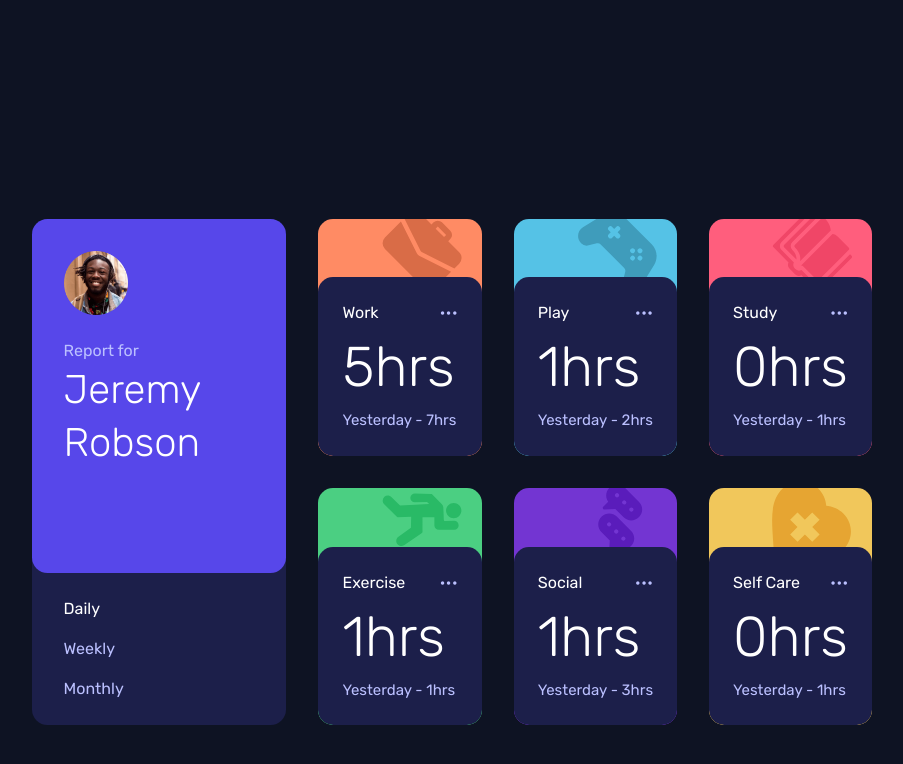
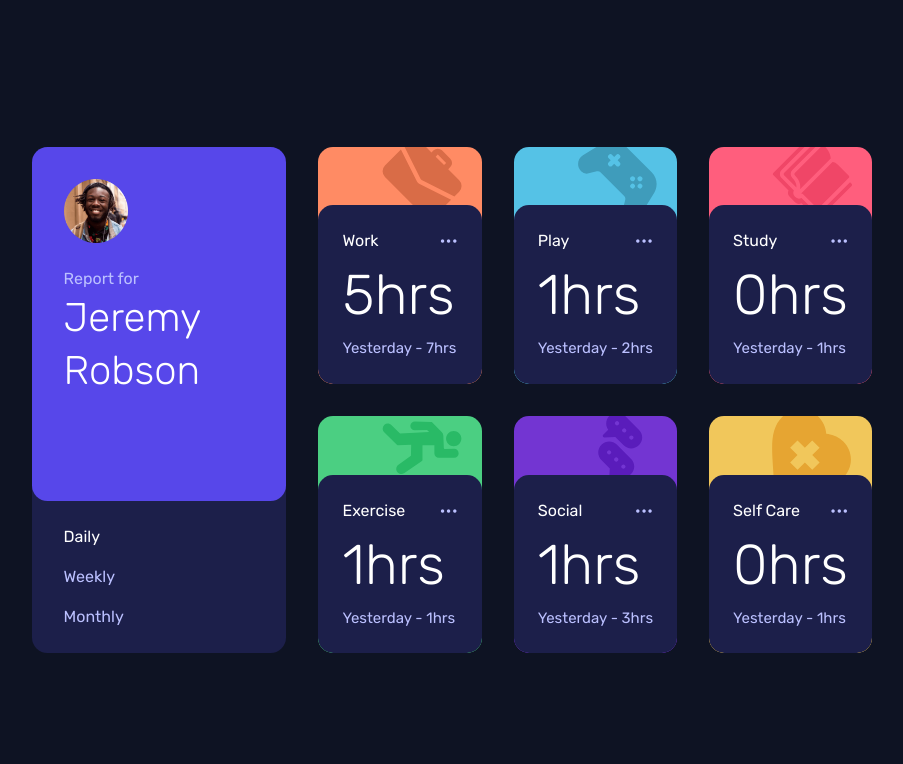
Before and after one commit to pauljomy/time-tracking, a website built with Vite: page index.html in a window 1280 px wide. Shown: the whole page, without its empty margins (188-1091 px from the left). Built offline with nearby package versions, Linux system fonts and the light colour scheme.

Commit message:
margin updated

```diff
--- a/index.html
+++ b/index.html
@@ -6,7 +6,7 @@
         <link href="/src/style.css" rel="stylesheet" />
     </head>
     <body
-        class="font-family-default bg-background text-white px-6 my-18 md:px-18 xl:flex justify-center items-center min-h-screen"
+        class="font-family-default bg-background text-white px-6 my-18 md:px-18 xl:flex xl:my-0 justify-center items-center min-h-screen"
     >
         <main
             class="xl:flex xl:gap-8 xl:justify-center max-w-[69.75em] xl:mx-auto max-h-[32.5em]"
```
